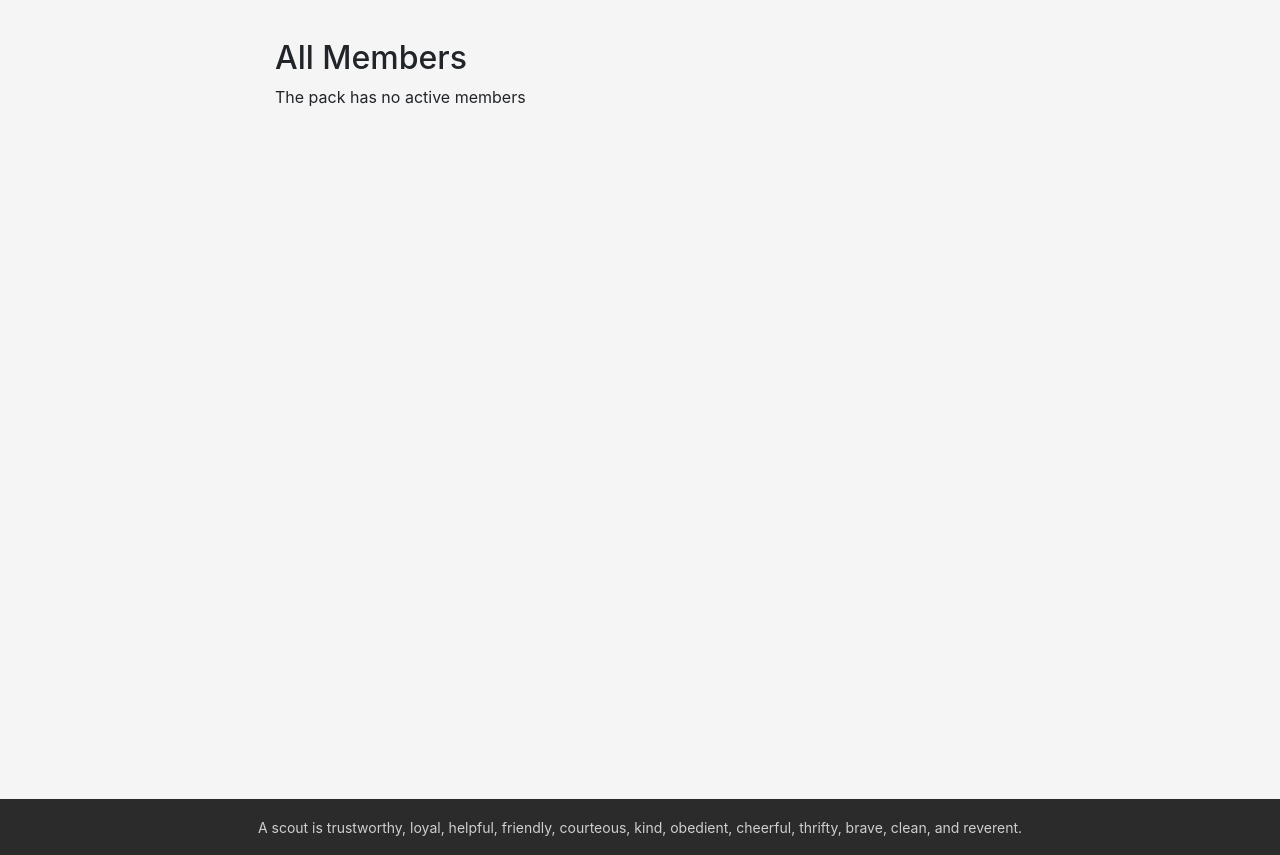
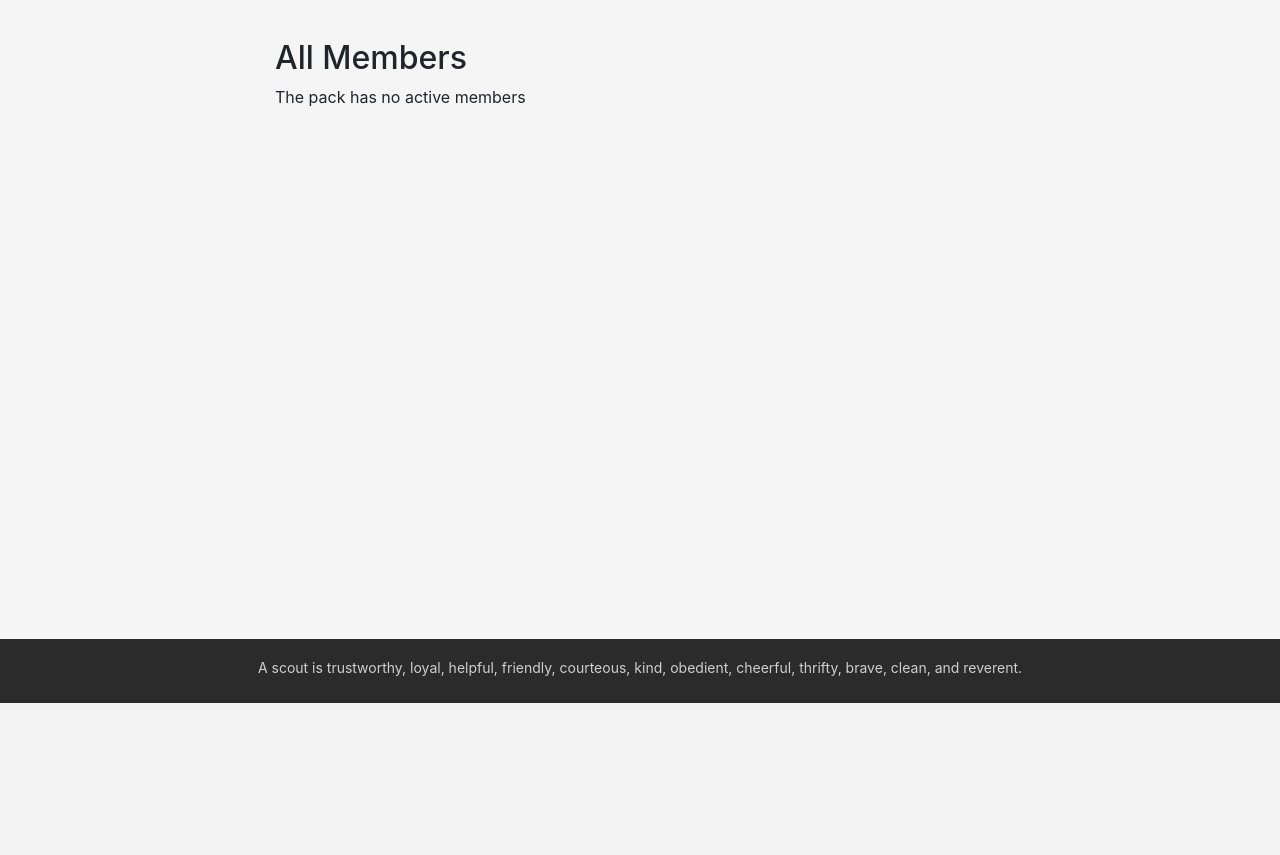
Before and after one commit to Pack144/packman, a Django app: template membership/templates/membership/member_list.html in a window 1280 px wide. Shown: the part 97-952 px from the top of the page. After the commit the page ends 800 px from the top, so only its background shows below. Run offline with Django 3.2, Linux system fonts and the light colour scheme; the template is opened without the code that fills it, so the values that code supplies are empty; some libraries are stand-ins or nearby versions.

Commit message:
Reduce extra sizing of <main> to 640px

```diff
--- a/static/css/packman.css
+++ b/static/css/packman.css
@@ -14,7 +14,7 @@ main {
     background-color: whitesmoke;
     padding-top: 40px;
     padding-bottom: 100px;
-    min-height: 800px;
+    min-height: 640px;
 }
 
 #top-bar {
```
